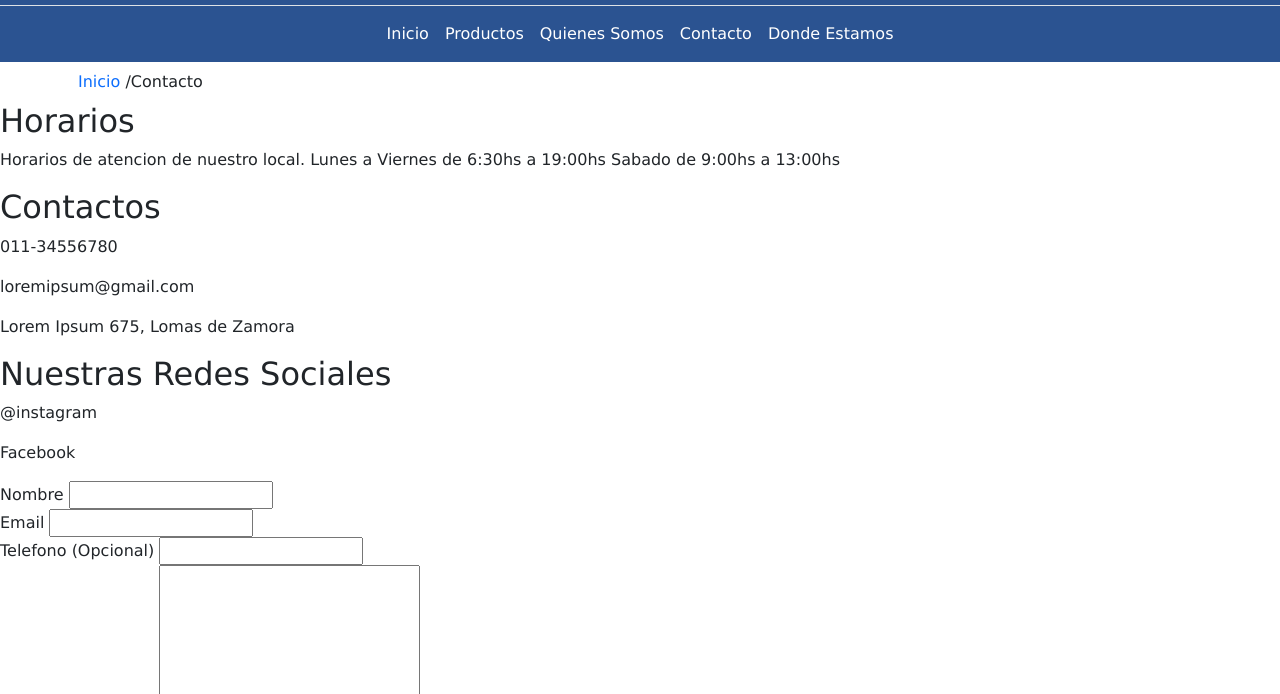
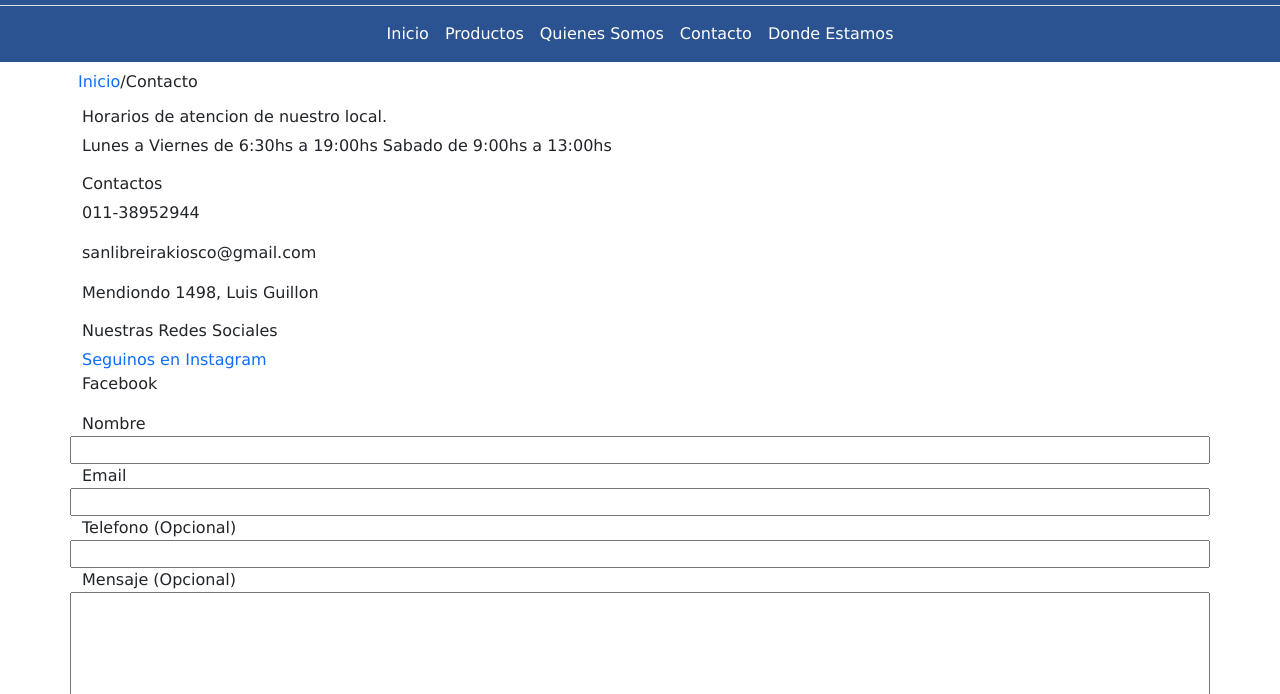
Before and after one commit to NahirCorrea/proyecto-coder, a plain HTML site: page pages/contacto.html in a window 1280 px wide. Shown: the part 106-800 px from the top of the page. Drawn offline with Linux system fonts and the light colour scheme.

Commit message:
Modificaciones en la web

```diff
--- a/css/style.css
+++ b/css/style.css
@@ -5,8 +5,16 @@
     font-family:'Lucida Sans', 'Lucida Sans Regular', 'Lucida Grande', 'Lucida Sans Unicode', Geneva, Verdana, sans-serif;
 }
 
+h1{
+    font-size: 1rem;
+}
+
+h2{
+    font-size: 1rem;
+}
+
 a{
-text-decoration: none;
+    text-decoration: none;
 }
 
 ul li{
@@ -81,11 +89,3 @@ ul li{
     display: flex;
     gap: 10px;
 }
-
-/* Quienes somos? */
-
-/* Donde estamos  */
-
-.ubicacion{
-
-}
--- a/pages/contacto.html
+++ b/pages/contacto.html
@@ -54,64 +54,73 @@
         </div>
     </section>
 
-    <main>
+    <main class="container-fluid">
+
 
         <Section class="container align-items-center p-2">
-            <div>
+            <div class="d-flex align-items-baseline">
                 <a href="../index.html">Inicio</a>
-                <span>/Contacto</span>
+                <span>/</span>
+                <h1>Contacto</h1>
             </div>
         </Section>
 
-            <div>
-                <h2>Horarios</h2>
-                <p>Horarios de atencion de nuestro local.
-                    Lunes a Viernes de 6:30hs a 19:00hs
+        <div class="container">
+
+            <div class="row ">
+
+                <div class="d-flex flex-column">
+                    <h2>Horarios de atencion de nuestro local.</h2>
+                    <p>Lunes a Viernes de 6:30hs a 19:00hs
                         Sabado de 9:00hs a 13:00hs
                     </p>
                 </div>
 
-            <div>
+                <div class="d-flex flex-column">
                     <h2>Contactos</h2>
-                <p>011-34556780</p>
-                <P>loremipsum@gmail.com</P>
-                <p>Lorem Ipsum 675, Lomas de Zamora</p>
+                    <p>011-38952944</p>
+                    <p>sanlibreirakiosco@gmail.com</p>
+                    <p>Mendiondo 1498, Luis Guillon</p>
                 </div>
 
-            <div>
+                <div class="d-flex flex-column">
                     <h2>Nuestras Redes Sociales</h2>
-                <p>@instagram</p>
+                    <a href="https://www.instagram.com/" target="_blank"> Seguinos en Instagram</a>
                     <p>Facebook</p>
                 </div>
                 </section>
 
 
-        <section>
+                <section class="container">
 
                     <form action="">
 
-                <div>
+                        <div class="row">
                             <label for="">Nombre</label>
                             <input type="text" name="Nombre">
                         </div>
 
-                <div>
+                        <div class="row">
                             <label for="">Email</label>
                             <input type="email" name="Email">
                         </div>
 
-                <div>
+                        <div class="row">
                             <label for="">Telefono (Opcional)</label>
                             <input type="text">
                         </div>
 
-                <div>
+                        <div class="row">
                             <label for="">Mensaje (Opcional)</label>
                             <textarea name="" id="" cols="30" rows="10"></textarea>
                         </div>
 
                     </form>
                 </section>
+
+            </div>
+
+        </div>
 
     </main>
 
```
Also changed, not shown: index.html (+10 -7 lines), pages/donde-estamos.html (+3 -2 lines), pages/quienes-somos.html (+7 -18 lines). Lines whose indentation alone changed are shown as unchanged.
